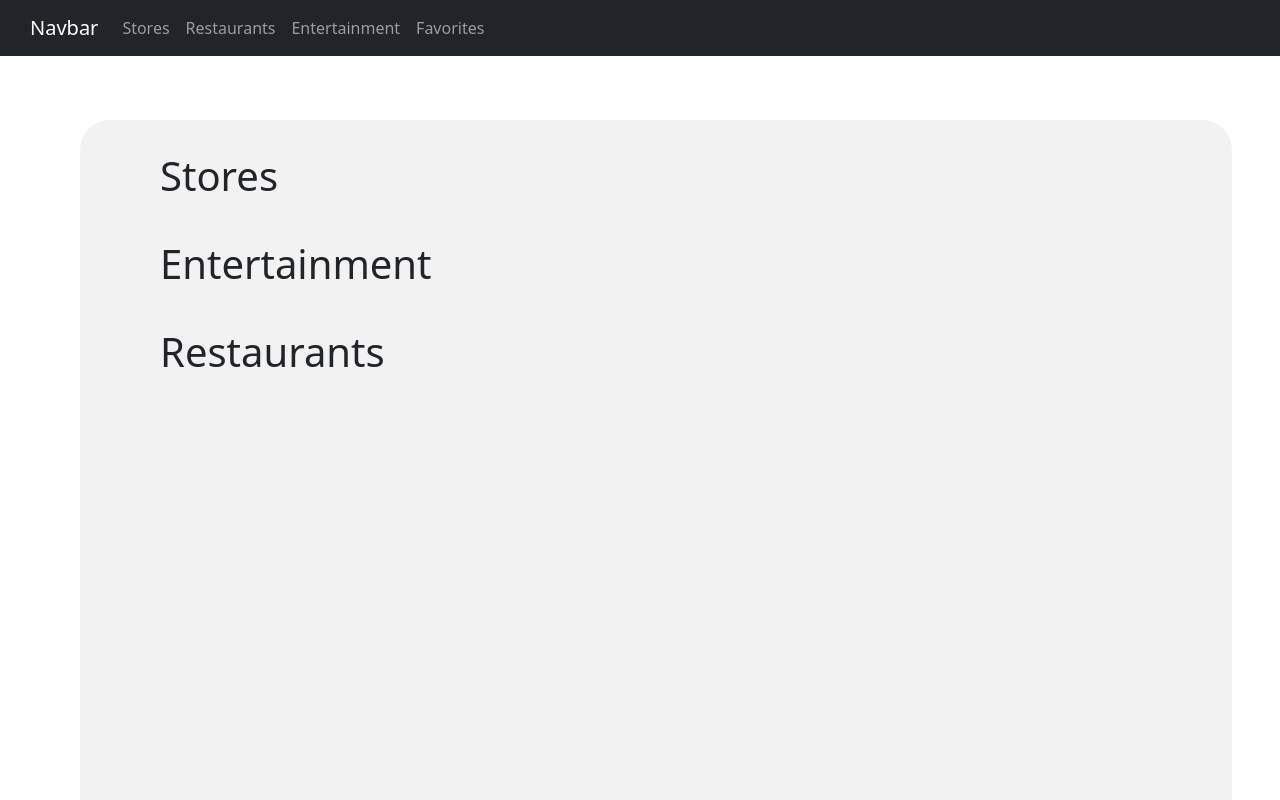
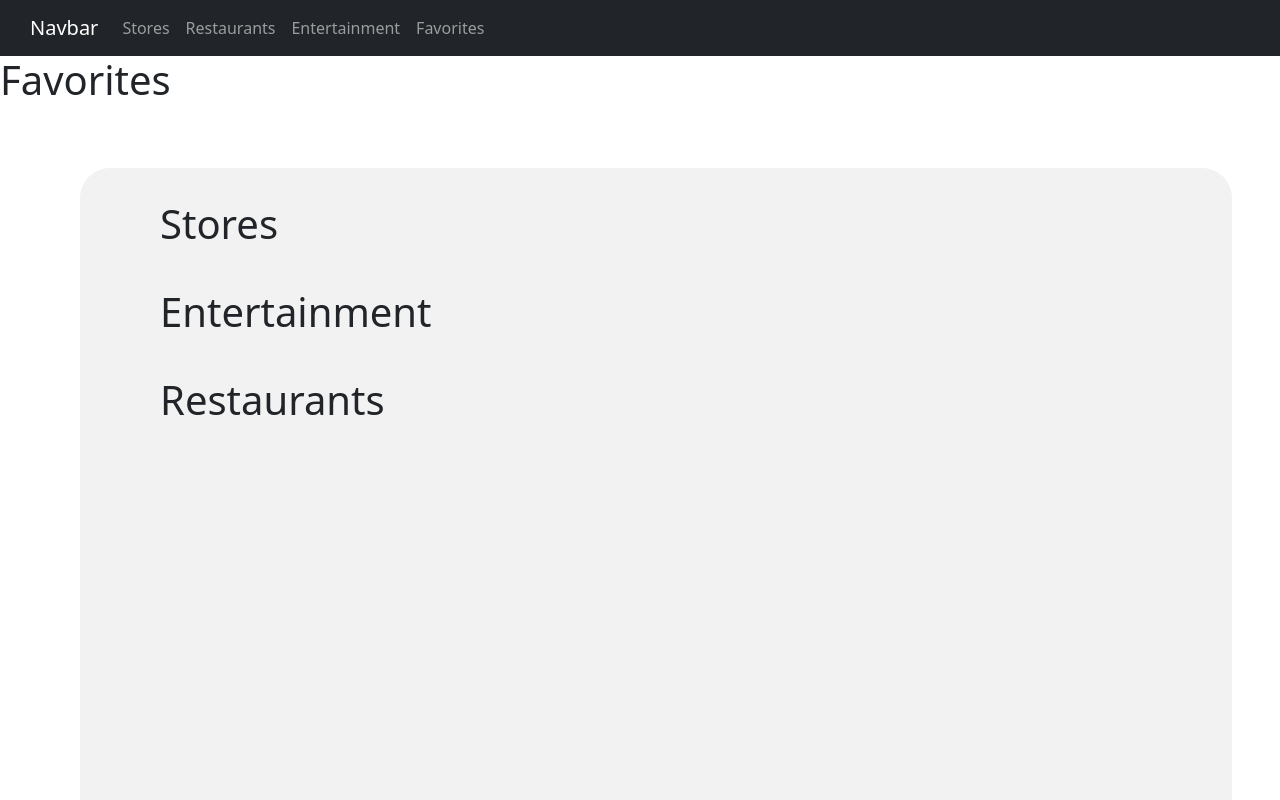
Before and after one commit to Aayush-Bhagat/Umass-Off-Campus-Helper, a Next.js app: page /Favorites in a window 1280 px wide. Shown: the top 800 px of the page. Built offline with nearby package versions, Linux system fonts and the light colour scheme.

Commit message:
Added Favorites page

```diff
--- a/pages/Favorites/index.js
+++ b/pages/Favorites/index.js
@@ -55,8 +55,11 @@ export default function Index() {
         )
     }
   return (
-    <div>
-        {favs === null? null : renderFavs(favs)}
-    </div>
+      <>
+          <h1> Favorites</h1>
+          <div>
+              {favs === null ? null : renderFavs(favs)}
+          </div>
+      </>
   )
 }
```
